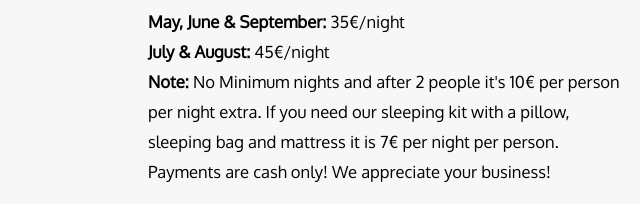
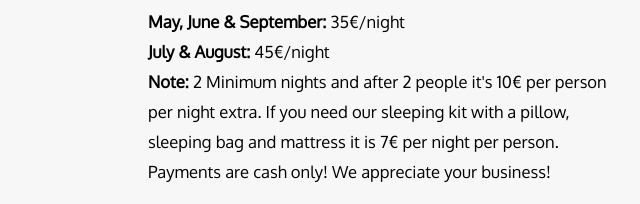
Before and after one commit to 2salted/rentatenda, a plain HTML site: page selection2.html in a window 1280 px wide. Shown: the part 894-1098 px from the top of the page, 640-1280 px from the left. Drawn offline with nearby package versions, Linux system fonts and the light colour scheme.

Commit message:
changed some text in html

```diff
--- a/selection2.html
+++ b/selection2.html
@@ -292,7 +292,7 @@
           <h2 id="pricing20">Our Pricing</h2>
           <p id="pchange"><b>May, June & September:</b> 35&euro;/night</p>
           <p id="pchange"><b>July & August:</b> 45&euro;/night</p>
-          <p><b>Note:</b> No Minimum nights and after 2
+          <p><b>Note:</b> 2 Minimum nights and after 2
             people it's 10&euro; per person per night extra. If you need our sleeping kit with a pillow, sleeping bag and mattress it
             is 7€ per night per person. <br>
             Payments are cash only! We appreciate your business!</p>
```
